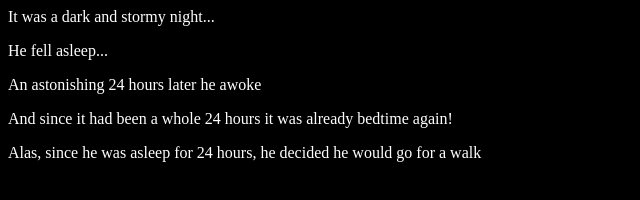
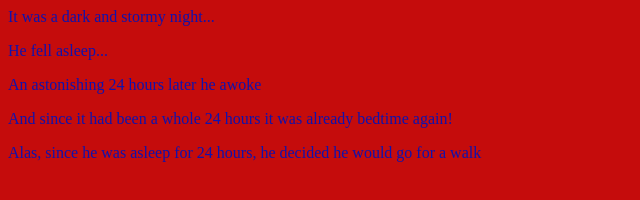
Before and after one commit to TylerK11/fireside-story, a plain HTML site: page index.html in a window 1280 px wide. Shown: the whole page, without its empty margins (0-640 px from the left). Drawn offline with Linux system fonts and the light colour scheme.

Commit message:
changed colors

```diff
--- a/style.css
+++ b/style.css
@@ -1,5 +1,5 @@
 body {
-    color:white;
-    background-color: black;
+    color:rgb(16, 18, 173);
+    background-color: rgb(197, 12, 12);
 
 }
```
